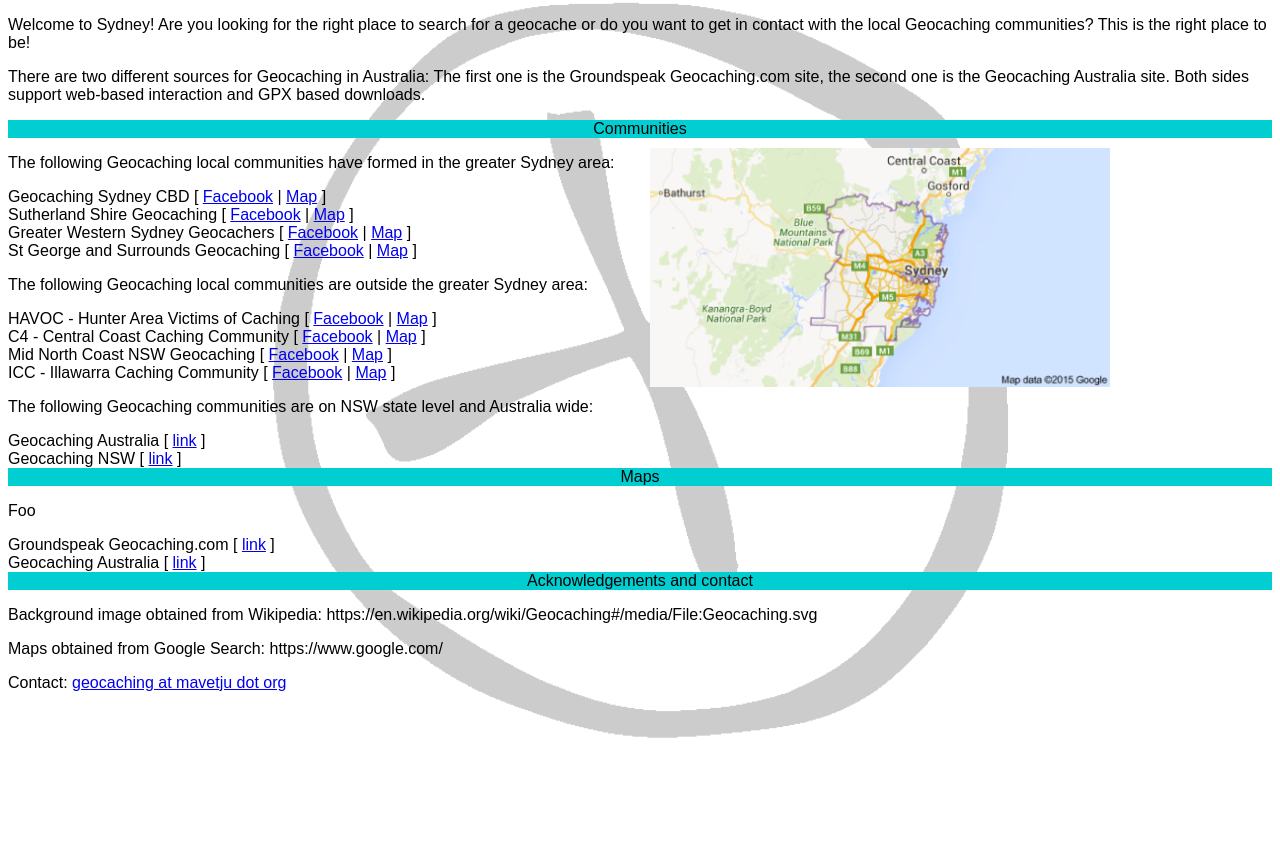
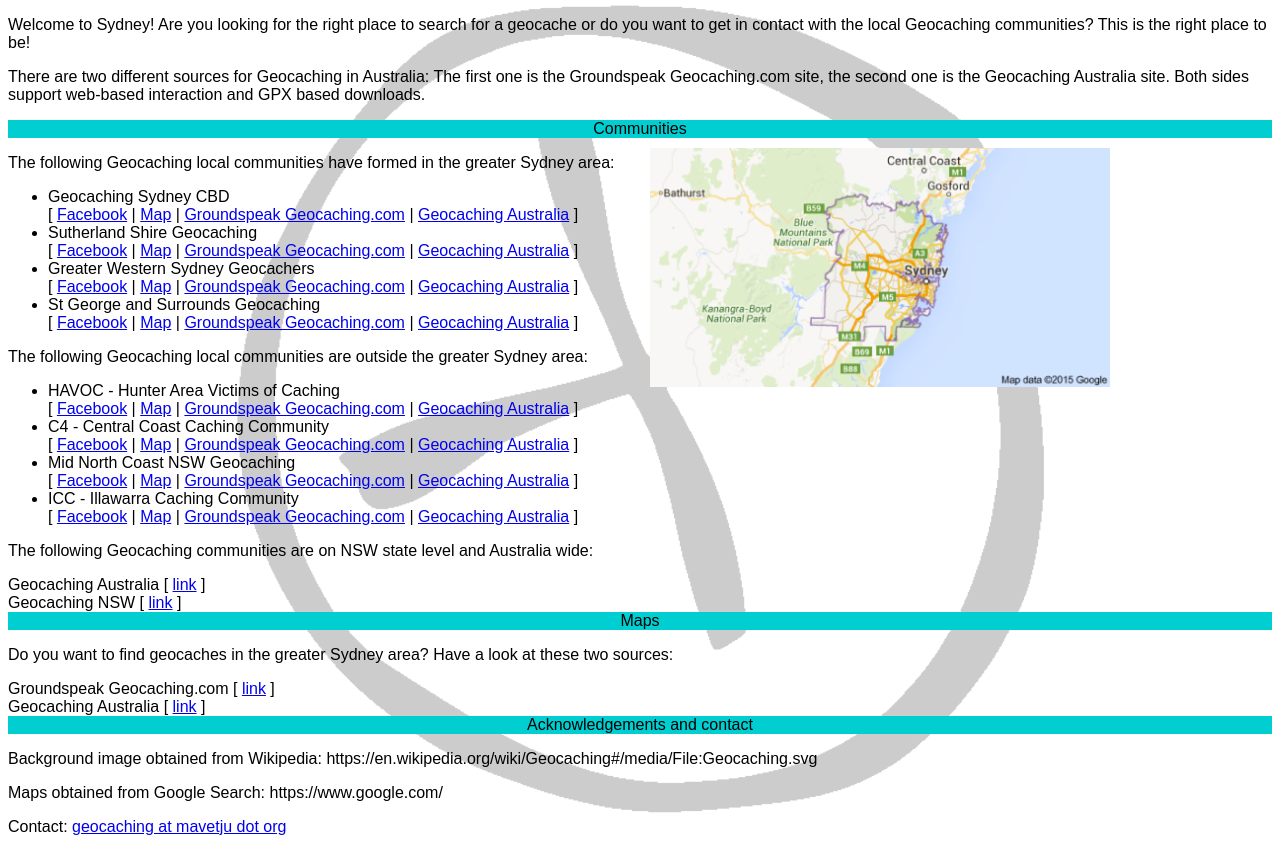
Before and after one commit to MavEtJu/geocaching.sydney, a PHP site: page / in a window 1280 px wide. Shown: the part 26-878 px from the top of the page. Before the commit the page ends 764 px from the top, so only its background shows below. Run offline with PHP 8.4, Linux system fonts and the light colour scheme.

Commit message:
Add links to GCA and GC maps

```diff
--- a/communities-outside.txt
+++ b/communities-outside.txt
@@ -1,15 +1,23 @@
 Name: HAVOC - Hunter Area Victims of Caching
 Facebook: https://www.facebook.com/groups/200574939438/
 Map: map-havoc.png
+Groundspeak: https://www.geocaching.com/map/#?ll=-32.83979,151.60721&z=11
+GCA: http://geocaching.com.au/cache/latlon.gmapll?lat=-32.83979&lon=151.60721&zoom=11
 
 Name: C4 - Central Coast Caching Community
 Facebook: https://www.facebook.com/groups/ccgeo/
 Map: map-c4.png
+Groundspeak: https://www.geocaching.com/map/#?ll=-33.42399,151.41151&z=11
+GCA: http://geocaching.com.au/cache/latlon.gmapll?lat=-33.42399&lon=151.41151&zoom=11
 
 Name: Mid North Coast NSW Geocaching
 Facebook: https://www.facebook.com/groups/1598095693792266/
 Map: map-midnorthcoast.png
+Groundspeak: https://www.geocaching.com/map/#?ll=-29.4671,153.25516&z=10
+GCA: http://geocaching.com.au/cache/latlon.gmapll?lat=-29.4671&lon=153.25516&zoom=10
 
 Name: ICC - Illawarra Caching Community
 Facebook: https://www.facebook.com/groups/349054011816817/
 Map: map-illawara.png
+Groundspeak: https://www.geocaching.com/map/#?ll=-34.45109,150.87318&z=11
+GCA: http://geocaching.com.au/cache/latlon.gmapll?lat=-34.45109&lon=150.87318&zoom=11
--- a/communities.txt
+++ b/communities.txt
@@ -1,15 +1,23 @@
 Name: Geocaching Sydney CBD
 Facebook: https://www.facebook.com/groups/429404553895543/
 Map: map-sydneycbd.png
+Groundspeak: https://www.geocaching.com/map/#?ll=-33.86215,151.18217&z=12
+GCA: http://geocaching.com.au/cache/latlon.gmapll?lat=-33.85388&lon=151.24535&zoom=12
 
 Name: Sutherland Shire Geocaching
 Facebook: https://www.facebook.com/groups/303683776463091/
 Map: map-sutherlandshire.png
+Groundspeak: https://www.geocaching.com/map/#?ll=-34.03161,151.09257&z=12
+GCA: http://geocaching.com.au/cache/latlon.gmapll?lat=-34.03161&lon=151.09257&zoom=12
 
 Name: Greater Western Sydney Geocachers
 Facebook: https://www.facebook.com/groups/475285362541215/
 Map: map-westernsydney.png
+Groundspeak: https://www.geocaching.com/map/#?ll=-33.80197,150.85052&z=11
+GCA: http://geocaching.com.au/cache/latlon.gmapll?lat=-33.80197&lon=150.85052&zoom=11
 
 Name: St George and Surrounds Geocaching
 Facebook: https://www.facebook.com/groups/stgeorgegeocaching/
 Map: map-stgeorge.png
+Groundspeak: https://www.geocaching.com/map/#?ll=-33.9539,151.15505&z=12
+GCA: http://geocaching.com.au/cache/latlon.gmapll?lat=-33.9539&lon=151.15505&zoom=12
--- a/index.php
+++ b/index.php
@@ -79,7 +79,8 @@ function html_maps()
     <div class="maps">
 	<div class="header center">Maps</div>
 	<p>
-	Foo
+	Do you want to find geocaches in the greater Sydney area?
+	Have a look at these two sources:
 	</p>
 <?php
 	showlinks("maps.txt");
@@ -220,10 +221,13 @@ function showcommunity($filename)
     $name = "";
     $map = "";
     $facebook = "";
+    $groundspeak = "";
+    $gca = "";
 
+    echo "<ul>\n";
     foreach ($as as $a) {
     	if ($a == "") {
-	    echo "<div>$name";
+	    echo "<li>$name<br>";
 	    $first = 0;
 	    if ($facebook != "") {
 	    	if ($first++ == 0)
@@ -239,31 +243,54 @@ function showcommunity($filename)
 		    echo " | ";
 	    	echo "<a href=\"#\" onClick=\"showmap('images/$map');\">Map</a>";
 	    }
+	    if ($groundspeak != "") {
+	    	if ($first++ == 0)
+		    echo " [ ";
+		else
+		    echo " | ";
+	    	echo "<a href=\"$groundspeak\">Groundspeak&nbsp;Geocaching.com</a>";
+	    }
+	    if ($gca != "") {
+	    	if ($first++ == 0)
+		    echo " [ ";
+		else
+		    echo " | ";
+	    	echo "<a href=\"$gca\">Geocaching Australia</a>";
+	    }
 	    if ($first != 0)
 	    	echo " ] ";
-	    echo "</div>\n";
+	    echo "</li>\n";
 
 	    $name = "";
 	    $map = "";
 	    $facebook = "";
+	    $groundspeak = "";
+	    $gca = "";
 	    continue;
 	}
 
 	if (substr($a, 0, 6) == "Name: ") {
 	    $name = substr($a, 6);
-	    continue;;
+	    continue;
 	}
-
 	if (substr($a, 0, 10) == "Facebook: ") {
 	    $facebook = substr($a, 10);
-	    continue;;
+	    continue;
 	}
-
 	if (substr($a, 0, 5) == "Map: ") {
 	    $map = substr($a, 5);
-	    continue;;
+	    continue;
+	}
+	if (substr($a, 0, 13) == "Groundspeak: ") {
+	    $groundspeak = substr($a, 13);
+	    continue;
+	}
+	if (substr($a, 0, 5) == "GCA: ") {
+	    $gca = substr($a, 5);
+	    continue;
 	}
     }
+    echo "</ul>\n";
 }
 
 ?>
```
